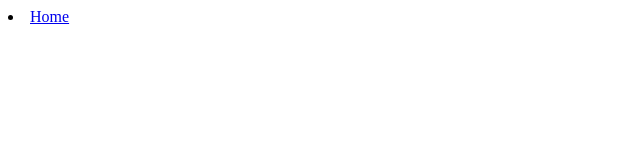
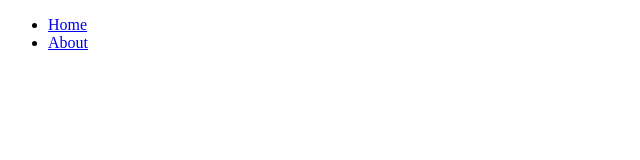
Before and after one commit to abuhanaan/mini-project2, a plain HTML site: page index.html in a window 1280 px wide. Shown: the whole page, without its empty margins (0-640 px from the left). Drawn offline with Linux system fonts and the light colour scheme.

Commit message:
Updated The Nav Bar With More Items

```diff
--- a/index.html
+++ b/index.html
@@ -6,7 +6,10 @@
     <title>Document</title>
   </head>
   <nav>
-    <li><a href="#">Home</a></li>
+    <ul>
+      <li><a href="#">Home</a></li>
+      <li><a href="#">About</a></li>
+    </ul>
   </nav>
   <body></body>
 </html>
```
